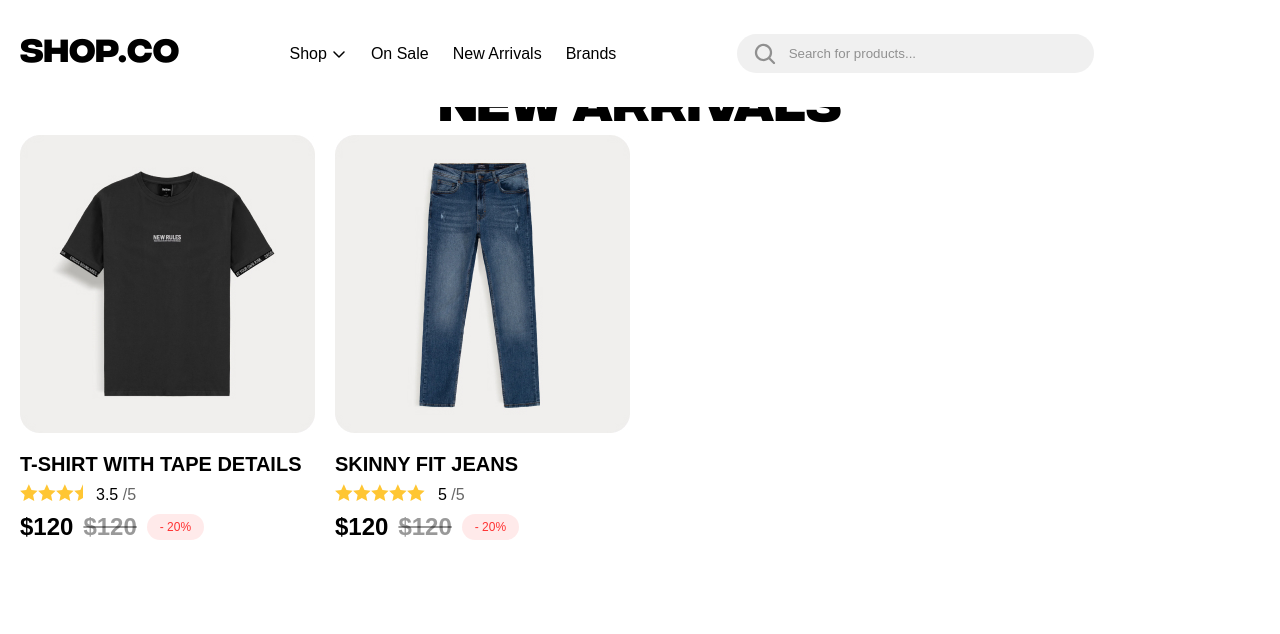
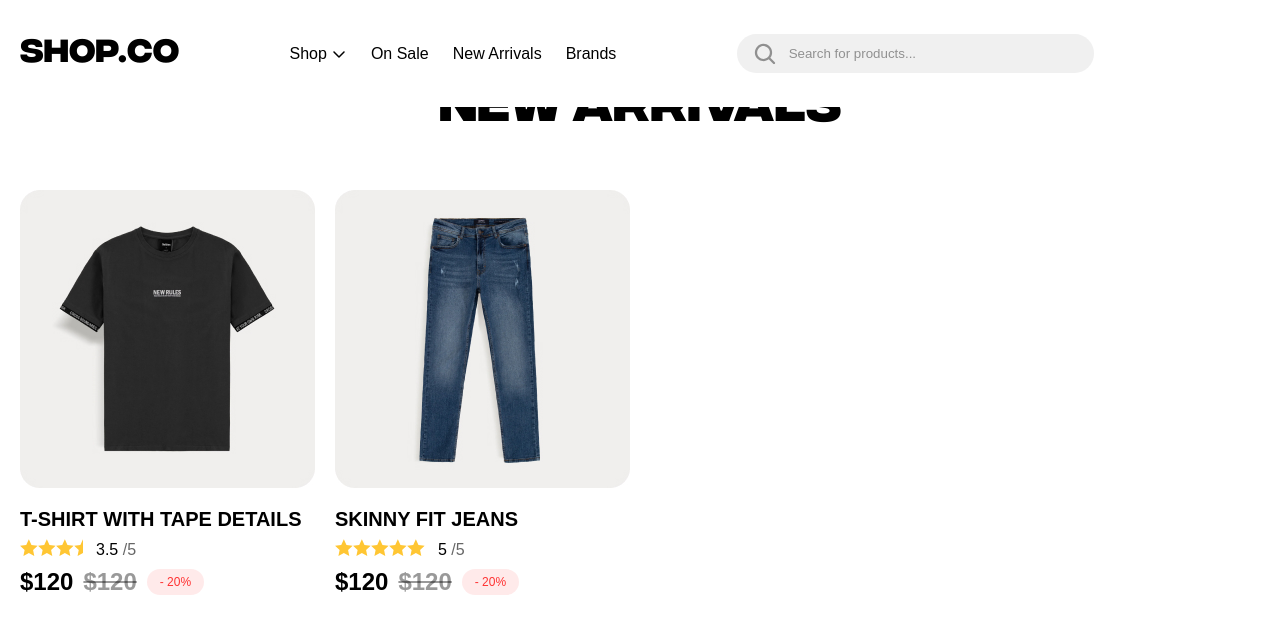
Before and after one commit to Naumilya/Shop.co, a Vue app: page / in a window 1280 px wide. Shown: the top 634 px of the page. Built offline with nearby package versions, Linux system fonts and the light colour scheme; some icons are missing; a web font is replaced by a local one.

Commit message:
feat: add fiter

```diff
--- a/src/components/common/ProductCardsTemplate/ProductCards.vue
+++ b/src/components/common/ProductCardsTemplate/ProductCards.vue
@@ -16,7 +16,7 @@
 <script setup lang="ts">
 import { getProducts } from '@/api/getProducts'
 import CardProduct from '@/components/base/CardProduct/CardProduct.vue'
-import { onMounted, reactive } from 'vue'
+import { defineProps, onMounted, reactive } from 'vue'
 
 interface Product {
   id: number
@@ -33,9 +33,21 @@ const data = reactive({
   cardProductList: [] as Product[]
 })
 
+const props = defineProps({
+  categories: {
+    type: Array as () => string[],
+    required: true
+  }
+})
+
 onMounted(async () => {
   const products = await getProducts()
-  data.cardProductList = products
+
+  const filteredProducts: Product[] = products.filter((product: Product) => {
+    return product.filterProduct.some((category: string) => props.categories.includes(category))
+  })
+
+  data.cardProductList = filteredProducts
 })
 </script>
 
@@ -54,5 +66,6 @@ onMounted(async () => {
 .containerCards {
   display: flex;
   gap: 20px;
+  margin-top: 55px;
 }
 </style>
--- a/src/data/products.json
+++ b/src/data/products.json
@@ -11,7 +11,7 @@
   },
   {
     "id": 1,
-    "filterProduct": ["New Arrivals"],
+    "filterProduct": ["Top selling", "New Arrivals"],
     "categoryProduct": "Formal",
     "namPeroduct": "SKINNY FIT JEANS",
     "pathImageProduct": "/src/assets/images/products/product2.jpg",
--- a/src/pages/HomeView.vue
+++ b/src/pages/HomeView.vue
@@ -1,6 +1,6 @@
 <template>
   <main>
-    <ProductCards>
+    <ProductCards :categories="['New Arrivals']">
       <template v-slot:title>New Arrivals</template>
     </ProductCards>
   </main>
```
